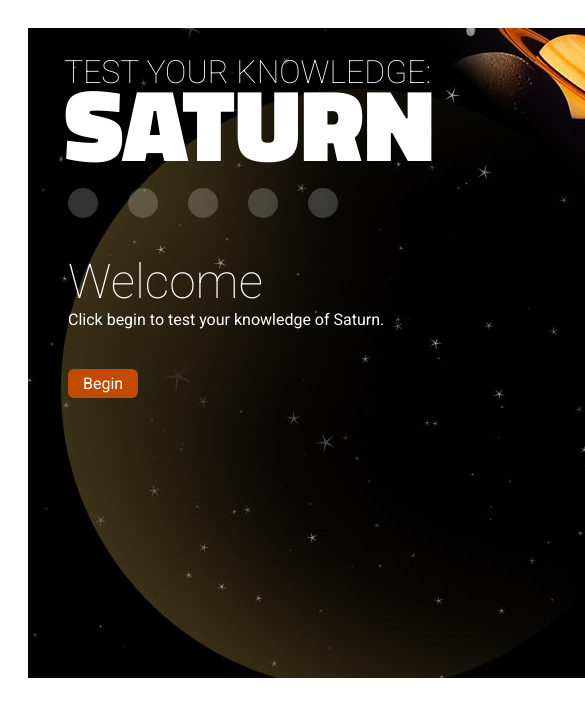
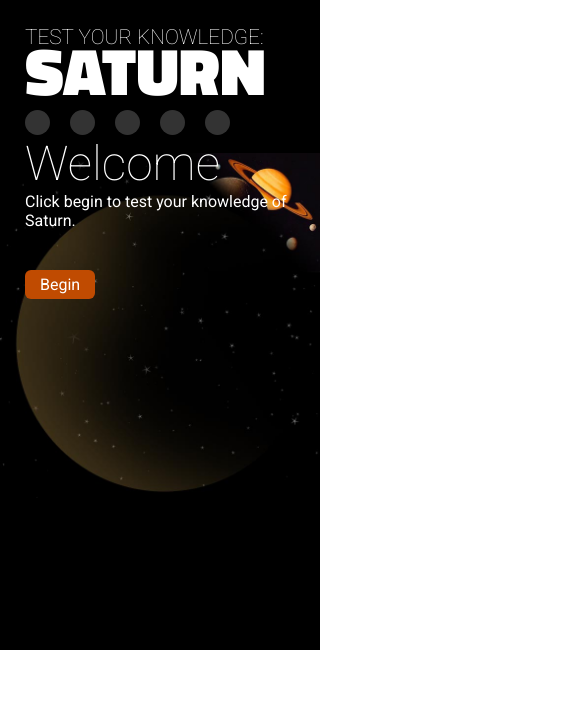
Before and after one commit to NathanPickard/ng-quiz, a plain HTML site: page index.html in a window 390 px wide. Shown: the top 716 px of the page, 585 px wide, since content can reach past the window. Drawn offline with Linux system fonts and the light colour scheme.

Commit message:
Added responsive design for smaller screen sizes

```diff
--- a/css/quiz.css
+++ b/css/quiz.css
@@ -247,3 +247,88 @@ body { background-color: #fff; padding: 20px; }
 #myQuiz .intro.inactive, #myQuiz.inactive.answered {
     left: -1350px;
 }
+
+@media screen and (max-width: 650px) {
+    body {
+        padding: 0px;
+        margin: 0px;
+    }
+    #myQuiz {
+        width: 320px;
+        background-size: 320px auto;
+    }
+    #myQuiz h1 {
+        width: 300px;
+        font-size: 1.3em;
+        top: 25px;
+        left: 25px;
+    }
+    #myQuiz h1 span {
+        line-height: 43px;
+    }
+    #myQuiz h2 {
+        margin: 0px;
+    }
+    #myQuiz h3 {
+        font-size: 2.2em;
+        margin-bottom: 15px;
+    }
+    #myQuiz .progress {
+        width: 300px;
+        top: 110px;
+        left:25px;
+    }
+    #myQuiz .progress div {
+        width: 25px;
+        height: 25px;
+        margin-right: 20px;
+    }
+    #myQuiz .progress div::after {
+        top: -30px;
+        width: 53px;
+        height: 33px;
+    }
+    #myQuiz .intro {
+        width: 300px;
+        top: 135px;
+        left: 330px;
+    }
+    #myQuiz .question {
+        width: 300px;
+        top: 135px;
+        left: 330px;
+    }
+    #myQuiz .question .txt {
+        font-size: 1.4em;
+        margin-bottom: 15px;
+    }
+    #myQuiz .question .ans {
+        font-size: 1em;
+        padding: 5px 10px;
+        margin-bottom: 10px;
+    }
+    #myQuiz .question .ans.image {
+        min-height: 45px;
+        background-size: auto 45px;
+    }
+    #myQuiz .question .ans.image::hover {
+        background-color: #000;
+    }
+    #myQuiz .results {
+        width: 260px;
+        top: 150px;
+        left: 330px;
+    }
+    #myQuiz .results .share {
+        margin-top: 20px;
+    }
+    #myQuiz .results a.btn {
+        margin-bottom: 20px;
+    }
+    #myQuiz .active {
+        left: 25px;
+    }
+    #myQuiz .intro.inactive, #myQuiz .inactive.answered {
+        left: -650px;
+    }
+}
```
